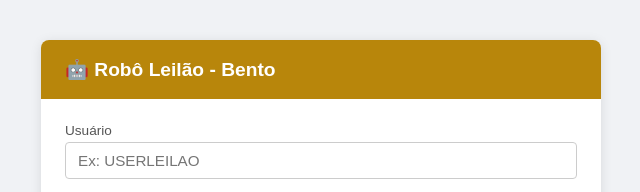
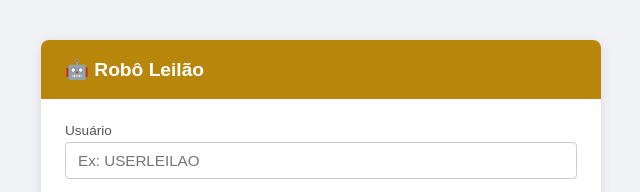
Before and after one commit to goldtech-dev/robo, a website: page public/index.html in a window 1280 px wide. Shown: the top 192 px of the page, 319-959 px from the left. Drawn offline with Linux system fonts and the light colour scheme.

Commit message:
renomeando robo

```diff
--- a/public/index.html
+++ b/public/index.html
@@ -222,7 +222,7 @@
   </head>
   <body>
     <div class="card">
-      <div class="card-header">🤖 Robô Leilão - Bento</div>
+      <div class="card-header">🤖 Robô Leilão</div>
       <div class="card-body">
         <!-- Etapa 1: formulário -->
         <form id="form">
```
